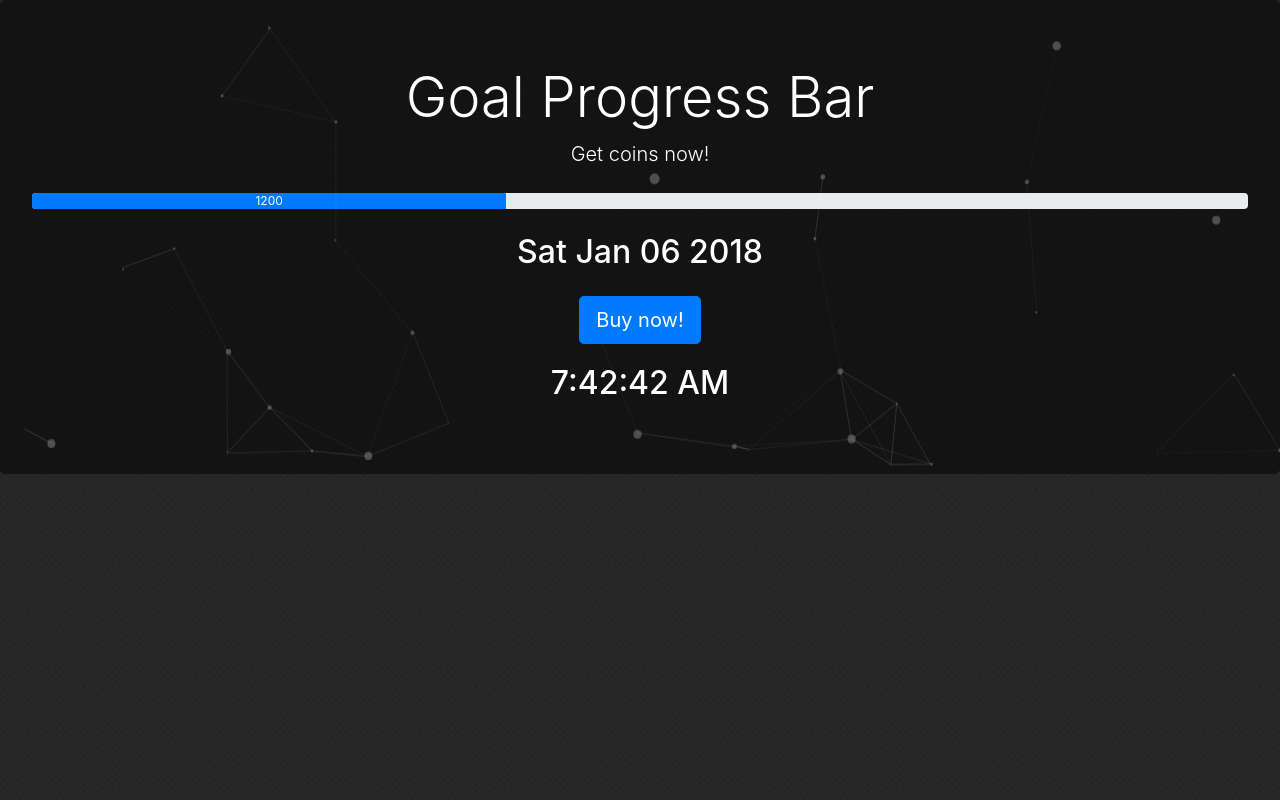
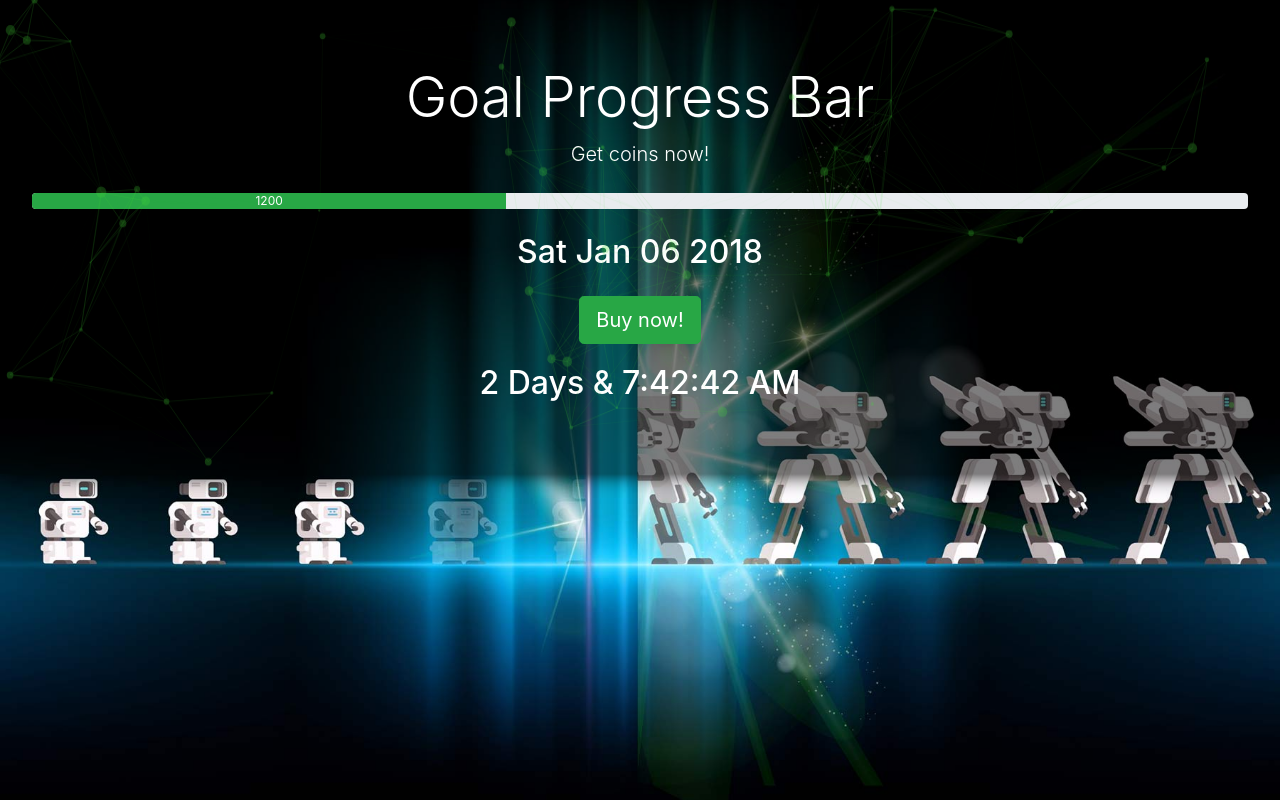
Before and after one commit to ado-ado/ProgressBarICO, a website: page index.html in a window 1280 px wide. Drawn offline with nearby package versions, Linux system fonts and the light colour scheme.

Commit message:
Do some theming and add days to the time counter

```diff
--- a/css/style.css
+++ b/css/style.css
@@ -5,7 +5,9 @@ html {
 body {
     width: 100%;
     height: 100%;
-    background-image: url("../res/bg.png");
+    background-image: url("../res/bg.jpg");
+    background-size: cover;
+    background-position: center center;
 }
 
 .background {
@@ -30,6 +32,8 @@ canvas {
 
 .jumbotron {
     text-align: center;
-    background: rgba(0, 0, 0, 0.5);
     position: relative;
+    border-radius: 0;
+    background-color: rgba(0, 0, 0, 0.5);
+    box-shadow: 0 0 20px black;
 }
--- a/index.html
+++ b/index.html
@@ -15,12 +15,12 @@
         <h1 class="display-4">Goal Progress Bar</h1>
         <p class="lead">Get coins now!</p>
         <div class="progress mb-4 mt-4">
-            <div class="progress-bar" role="progressbar">
+            <div class="progress-bar bg-success" role="progressbar">
             </div>
         </div>
         <h2 id="today" class="display-5 pb-3"></h2>
         <p class="lead">
-            <a class="btn btn-primary btn-lg" href="#" role="button">Buy now!</a>
+            <a class="btn btn-success btn-lg" href="#" role="button">Buy now!</a>
         </p>
         <h2 id="time" class="display-5 pt-1"></h2>
         <div id="particles-js" class="background"></div>
--- a/js/header.js
+++ b/js/header.js
@@ -31,6 +31,6 @@ function animatedProgress() {
 function updateTime() {
     setInterval(() => {
         let time = new Date(dateEnd - new Date(Date.now()));
-        $("#time").html(time.toLocaleTimeString());
+        $("#time").html(time.getDay() + " Days & " + time.toLocaleTimeString());
     }, 1000)
 }
--- a/particles.json
+++ b/particles.json
@@ -1,14 +1,14 @@
 {
   "particles": {
     "number": {
-      "value": 50,
+      "value": 100,
       "density": {
         "enable": true,
-        "value_area": 800
+        "value_area": 1000
       }
     },
     "color": {
-      "value": "#ffffff"
+      "value": "#43d836"
     },
     "shape": {
       "type": "circle",
@@ -39,22 +39,22 @@
       "value": 5,
       "random": true,
       "anim": {
-        "enable": false,
+        "enable": true,
         "speed": 40,
-        "size_min": 0.1,
+        "size_min": 1,
         "sync": false
       }
     },
     "line_linked": {
       "enable": true,
-      "distance": 150,
-      "color": "#ffffff",
+      "distance": 200,
+      "color": "#43d836",
       "opacity": 0.4,
       "width": 1
     },
     "move": {
       "enable": true,
-      "speed": 6,
+      "speed": 3,
       "direction": "none",
       "random": false,
       "straight": false,
@@ -70,11 +70,11 @@
     "detect_on": "canvas",
     "events": {
       "onhover": {
-        "enable": true,
-        "mode": "grab"
+        "enable": false,
+        "mode": "repulse"
       },
       "onclick": {
-        "enable": true,
+        "enable": false,
         "mode": "push"
       },
       "resize": true
@@ -107,7 +107,7 @@
   "retina_detect": true,
   "config_demo": {
     "hide_card": false,
-    "background_color": "#b61924",
+    "background_color": "#000000",
     "background_image": "",
     "background_position": "50% 50%",
     "background_repeat": "no-repeat",
```
Also changed, not shown: res/bg.jpg (added).
